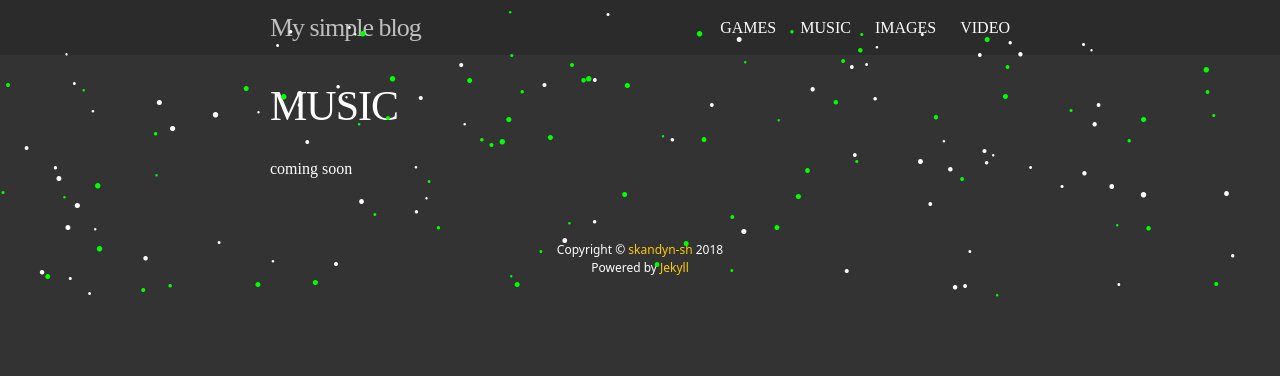
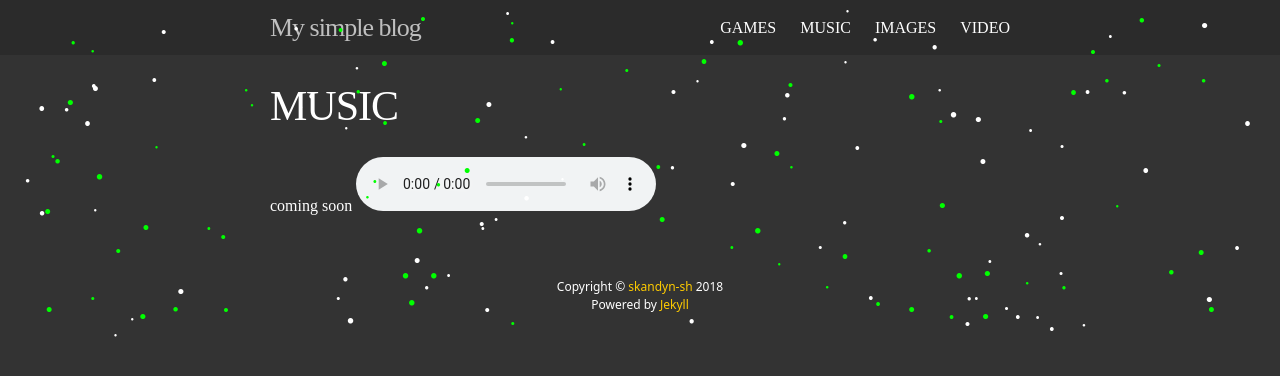
Before and after one commit to skandyn-sh/skandyn-sh.github.io, a Jekyll site: the page built from music.html, in a window 1280 px wide. Shown: the top 376 px of the page. Built offline with Jekyll 4.4.1, drawn with Linux system fonts in a browser that asks for light colours; nearby versions of some CDN libraries; library files that are not in the unit come from our copies; comment, search, counter and statistics services are not loaded.

Commit message:
Update music.html

```diff
--- a/music.html
+++ b/music.html
@@ -5,3 +5,10 @@
 ---
 
 coming soon
+
+
+ <audio controls>
+  <source src="horse.ogg" type="audio/ogg">
+  <source src="horse.mp3" type="audio/mpeg">
+Your browser does not support the audio element.
+</audio>
```
